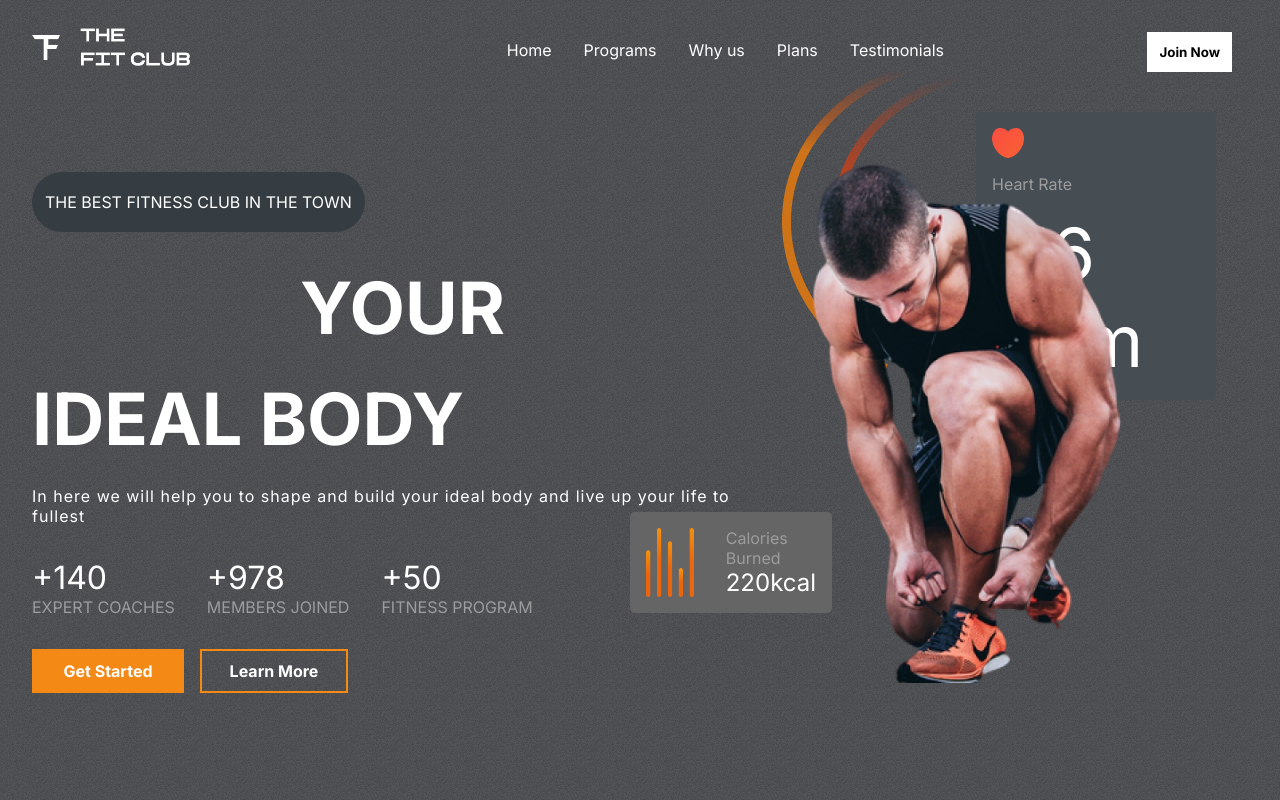
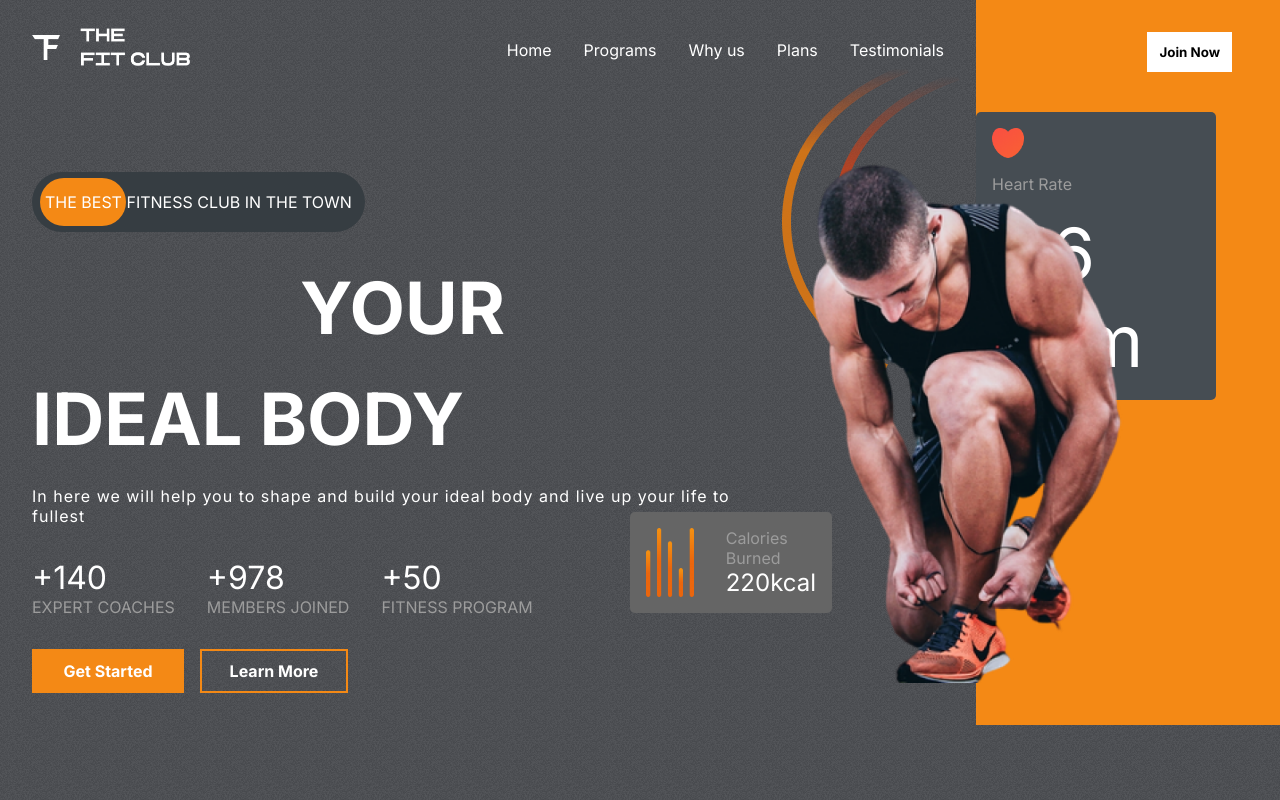
Before and after one commit to IrynaTemchuk/FitClub-React-Project, a React (Create React App) app: page / in a window 1280 px wide. Shown: the top 800 px of the page. Built offline with nearby package versions, Linux system fonts and the light colour scheme.

Commit message:
Change ver to var

```diff
--- a/src/components/Hero/Hero.css
+++ b/src/components/Hero/Hero.css
@@ -15,7 +15,7 @@
 .right-h {
     flex: 1;
     position: relative;
-    background-color: ver(--orange);
+    background-color: var(--orange);
 }
 
 .the-best-ad {
@@ -38,7 +38,7 @@
 
 .the-best-ad>div {
     position: absolute;
-    background-color: ver(--orange);
+    background-color: var(--orange);
     width: 5.4rem;
     height: 80%;
     left: 8px;
```
